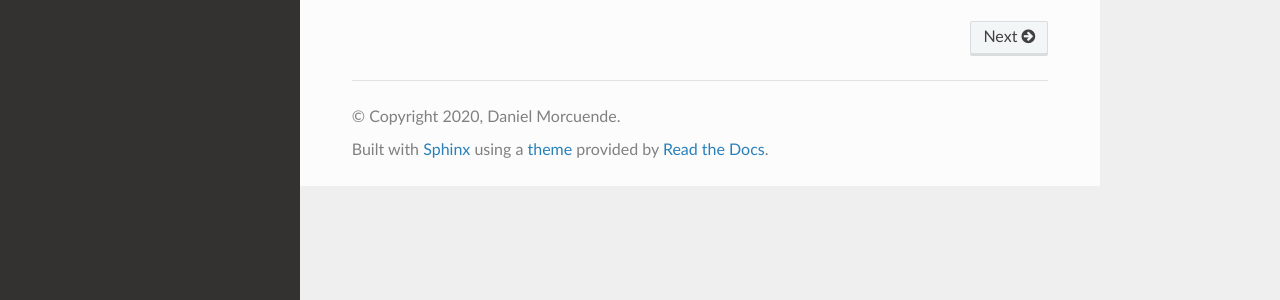
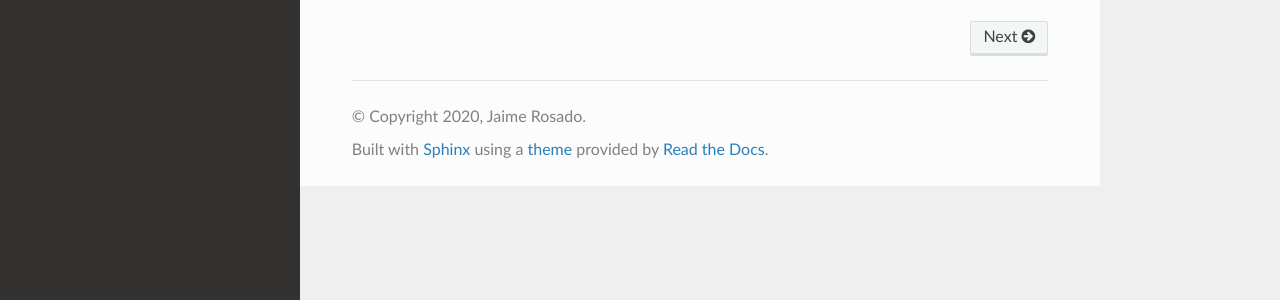
Before and after one commit to JaimeRosado/ShowerModel, a Sphinx documentation site: the page built from docs/index.rst, in a window 1280 px wide. Shown: the part 488-788 px from the top of the page. Built offline with Sphinx 7.4.7 and the Read the Docs theme 2.0.0, drawn with Linux system fonts in a browser that asks for light colours; pages that are not in the unit, such as notebooks, are missing from menus.

```diff
--- a/docs/conf.py
+++ b/docs/conf.py
@@ -18,8 +18,8 @@
 # -- Project information -----------------------------------------------------
 
 project = 'ShowerModel'
-copyright = '2020, Daniel Morcuende'
-author = 'Daniel Morcuende'
+copyright = '2020, Jaime Rosado'
+author = 'Jaime Rosado'
 
 # The full version, including alpha/beta/rc tags
 release = '0.1.0'
@@ -54,3 +54,6 @@
 # relative to this directory. They are copied after the builtin static files,
 # so a file named "default.css" will overwrite the builtin "default.css".
 html_static_path = ['_static']
+
+# Refer figures
+numfig = True
```
Also changed, not shown: 1 other file.
